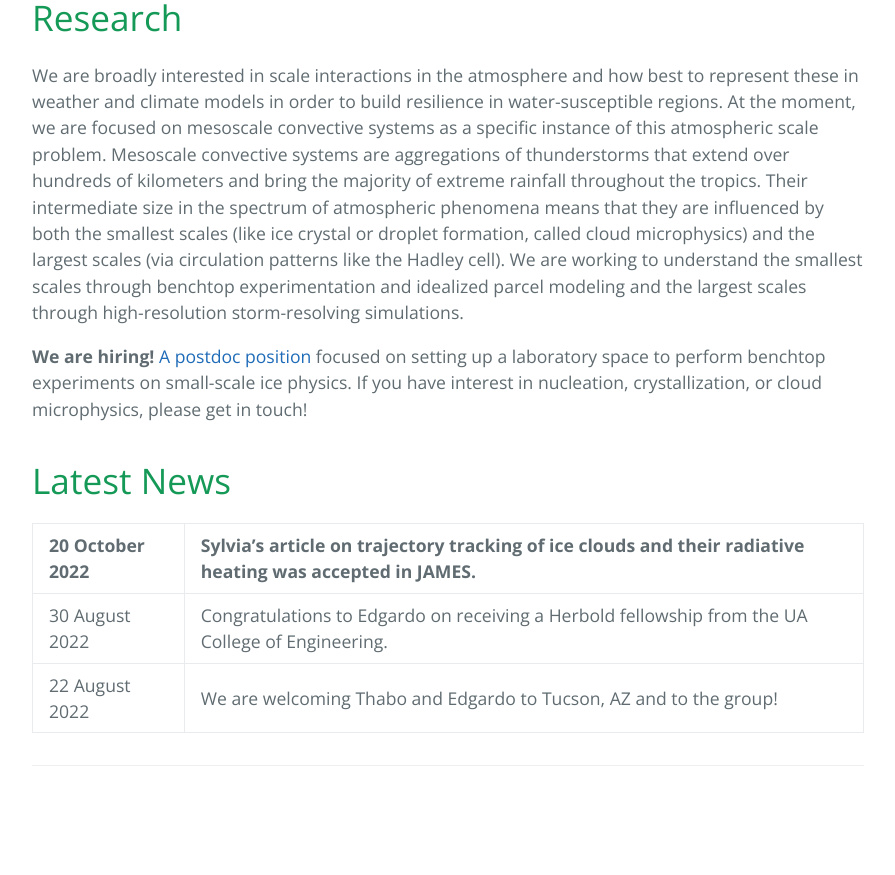
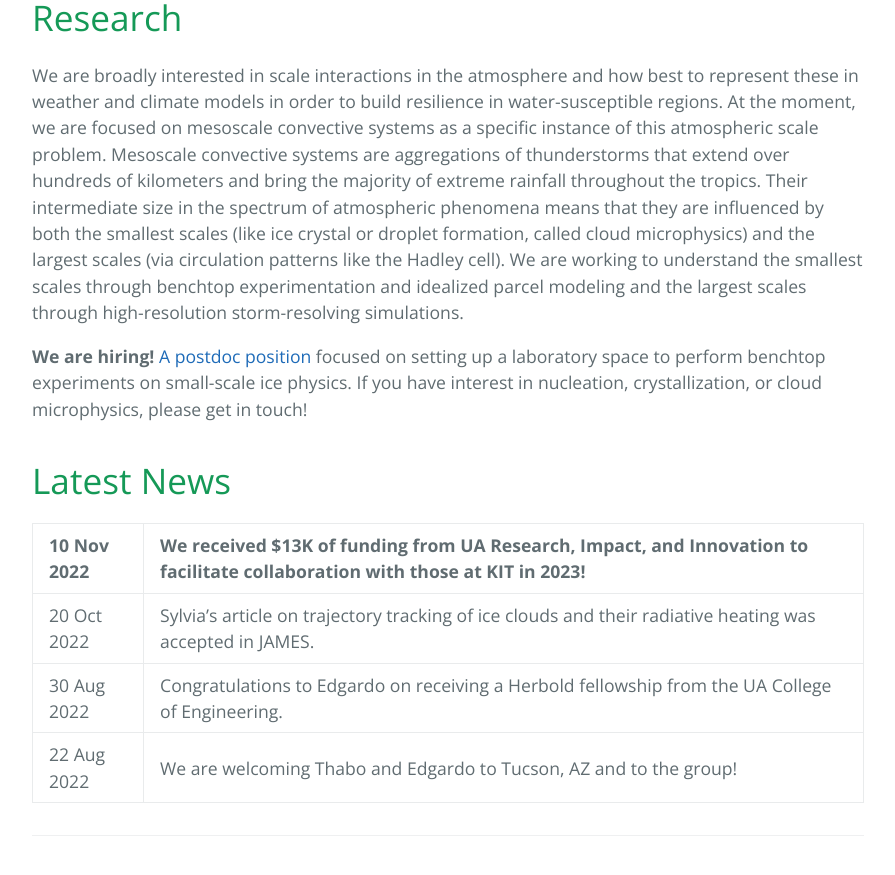
Before and after one commit to sylviasullivan/sylviasullivan.github.io, a Jekyll site: the page built from index.md, in a window 1280 px wide and 900 px high, scrolled down 653 px. Shown: the top 875 px of the window, without its empty margins (192-1087 px from the left). Built offline with Jekyll 4.4.1, drawn with Linux system fonts in a browser that asks for light colours; before the commit the page ends 1483 px from its top, so only the background shows below that.

Commit message:
Add RII funding news

```diff
--- a/index.md
+++ b/index.md
@@ -13,7 +13,8 @@ We are broadly interested in scale interactions in the atmosphere and how best t
 
 # Latest News
 
-| 20 October 2022  | Sylvia's article on trajectory tracking of ice clouds and their radiative heating was accepted in JAMES.  |
+| 10 Nov 2022 | We received $13K of funding from UA Research, Impact, and Innovation to facilitate collaboration with those at KIT in 2023! |
 |:--|:--|
-| 30 August 2022 | Congratulations to Edgardo on receiving a Herbold fellowship from the UA College of Engineering. |
-| 22 August 2022 | We are welcoming Thabo and Edgardo to Tucson, AZ and to the group! |
+| 20 Oct 2022  | Sylvia's article on trajectory tracking of ice clouds and their radiative heating was accepted in JAMES.  |
+| 30 Aug 2022 | Congratulations to Edgardo on receiving a Herbold fellowship from the UA College of Engineering. |
+| 22 Aug 2022 | We are welcoming Thabo and Edgardo to Tucson, AZ and to the group! |
```
